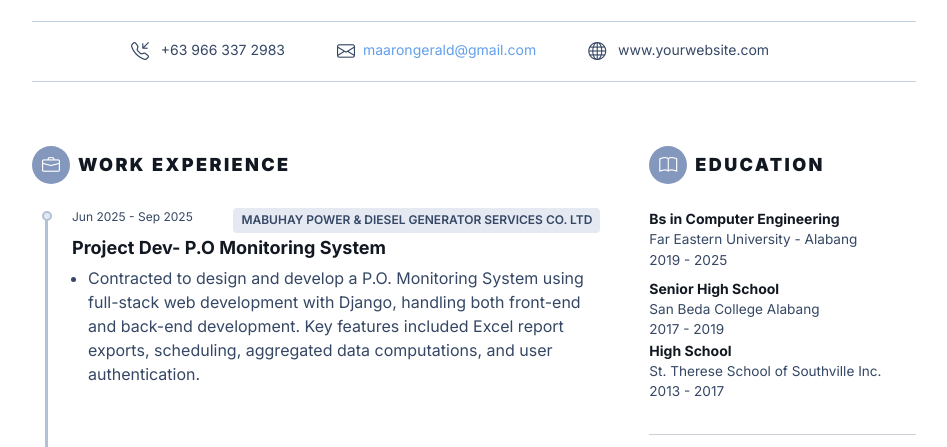
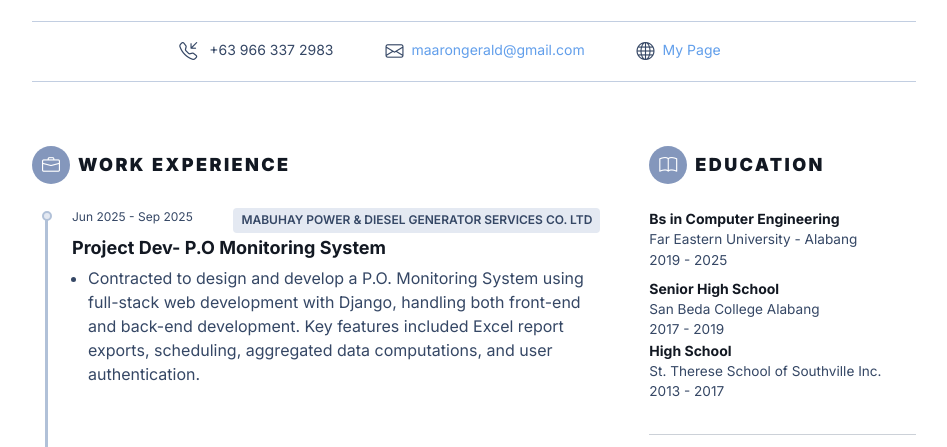
Before and after one commit to aarown00/portfoliocv, a plain HTML site: page index.html in a window 1280 px wide. Shown: the part 322-769 px from the top of the page, without its empty margins (166-1113 px from the left). Drawn offline with nearby package versions, Linux system fonts and the light colour scheme.

Commit message:
site url added

```diff
--- a/index.html
+++ b/index.html
@@ -61,7 +61,7 @@
 									<ul class="resume-contact-list list-unstyled list-inline mb-0 justify-content-between">
 										<li class="list-inline-item me-md-3 me-lg-5"><i class="resume-contact-icon bi bi-telephone-inbound me-2"></i> +63 966 337 2983</li>
 										<li class="list-inline-item me-md-3 me-lg-5"><i class="resume-contact-icon bi bi-envelope me-2"></i><a href="mailto:maarongerald@gmail.com">maarongerald@gmail.com</a></li>
-										<li class="list-inline-item me-lg-5"><i class="resume-contact-icon bi bi-globe me-2"></i> www.yourwebsite.com</li>
+										<li class="list-inline-item me-lg-5"><i class="resume-contact-icon bi bi-globe me-2"></i><a href="https://aarown00.github.io/portfoliocv/">My Page</a></li>
 									</ul>
 								</div><!--//resume-contact-->
 							</div><!--//profile-holder-->
```
